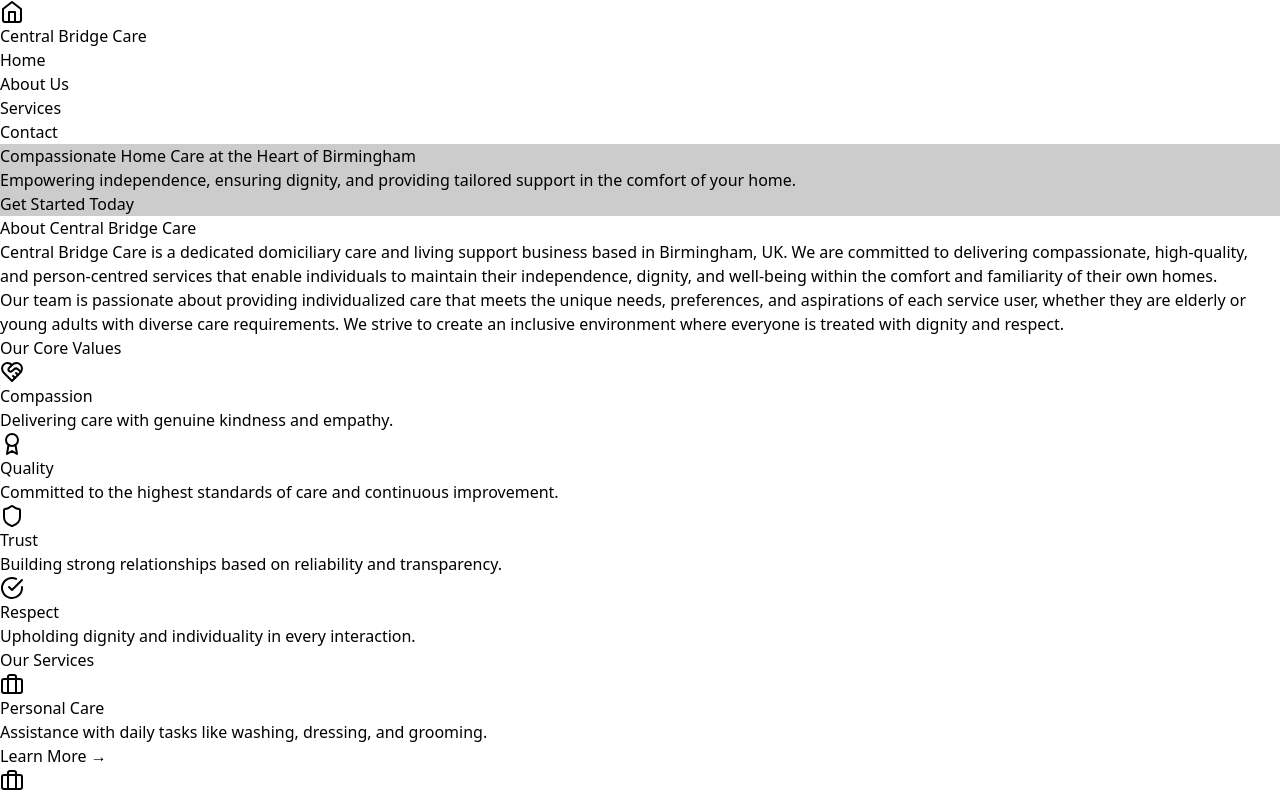
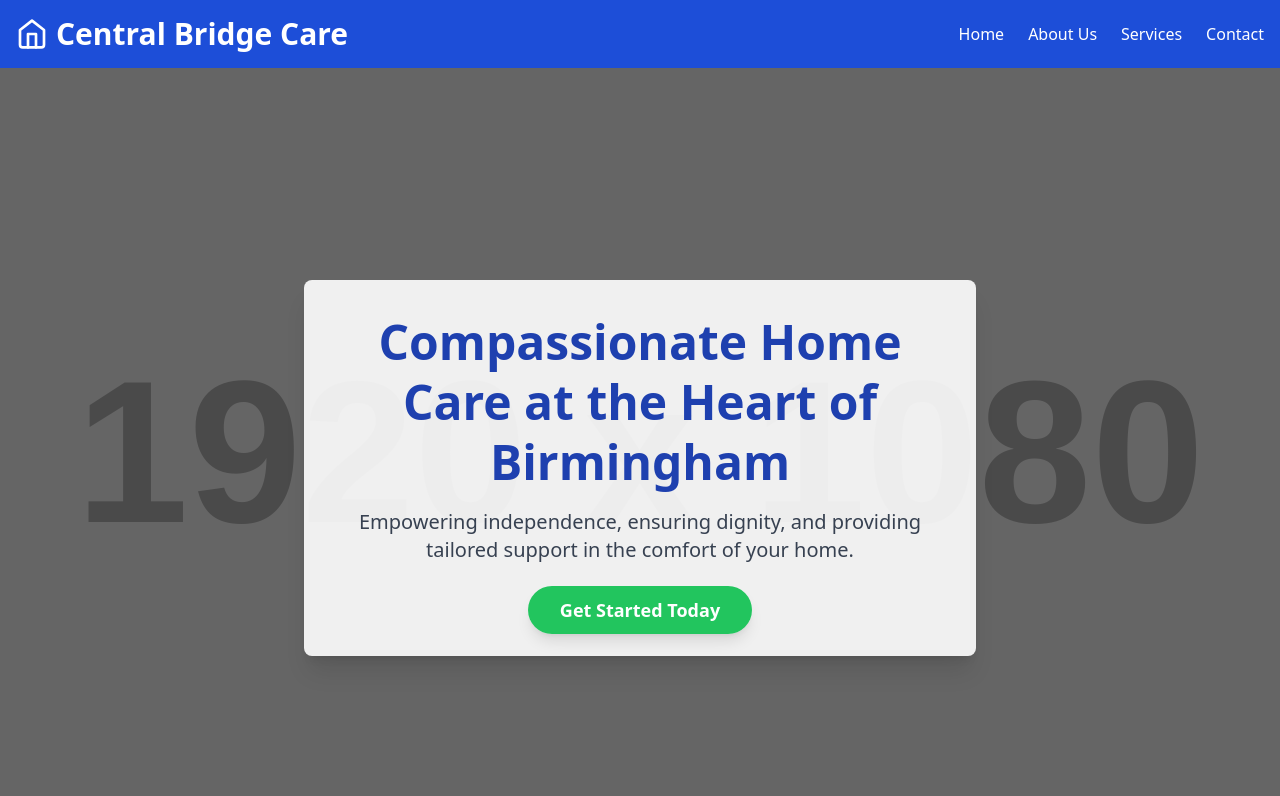
Before and after one commit to Fawzia2025/cb-care-live, a React (Vite) app: page / in a window 1280 px wide. Shown: the top 796 px of the page. Built offline with nearby package versions, Linux system fonts and the light colour scheme.

Commit message:
added config file

```diff
--- a/src/main.jsx
+++ b/src/main.jsx
@@ -1,7 +1,7 @@
 import React from "react";
 import ReactDOM from "react-dom/client";
 import App from "./App.jsx"; // Updated to import from App.jsx
-import "./index.css"; // This imports your base CSS (where Tailwind directives are)
+import "./index.css";
 
 ReactDOM.createRoot(document.getElementById("root")).render(
   <React.StrictMode>
--- /dev/null
+++ b/tailwind.config.js
@@ -0,0 +1,11 @@
+/** @type {import('tailwindcss').Config} */
+export default {
+  content: [
+    "./index.html",
+    "./src/**/*.{js,jsx,ts,tsx}", // Scans all JS/JSX files in src
+  ],
+  theme: {
+    extend: {},
+  },
+  plugins: [],
+};
```
